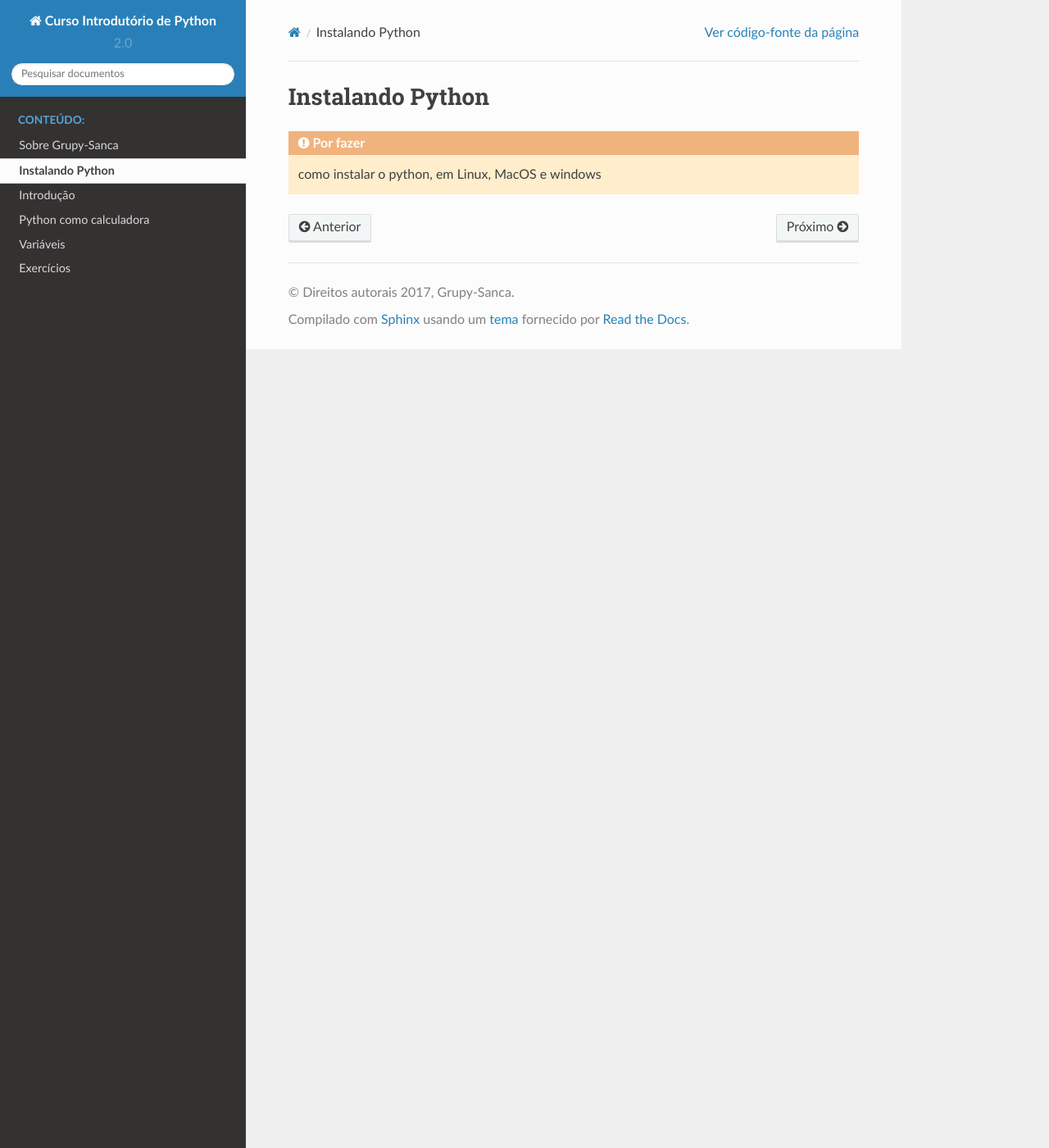
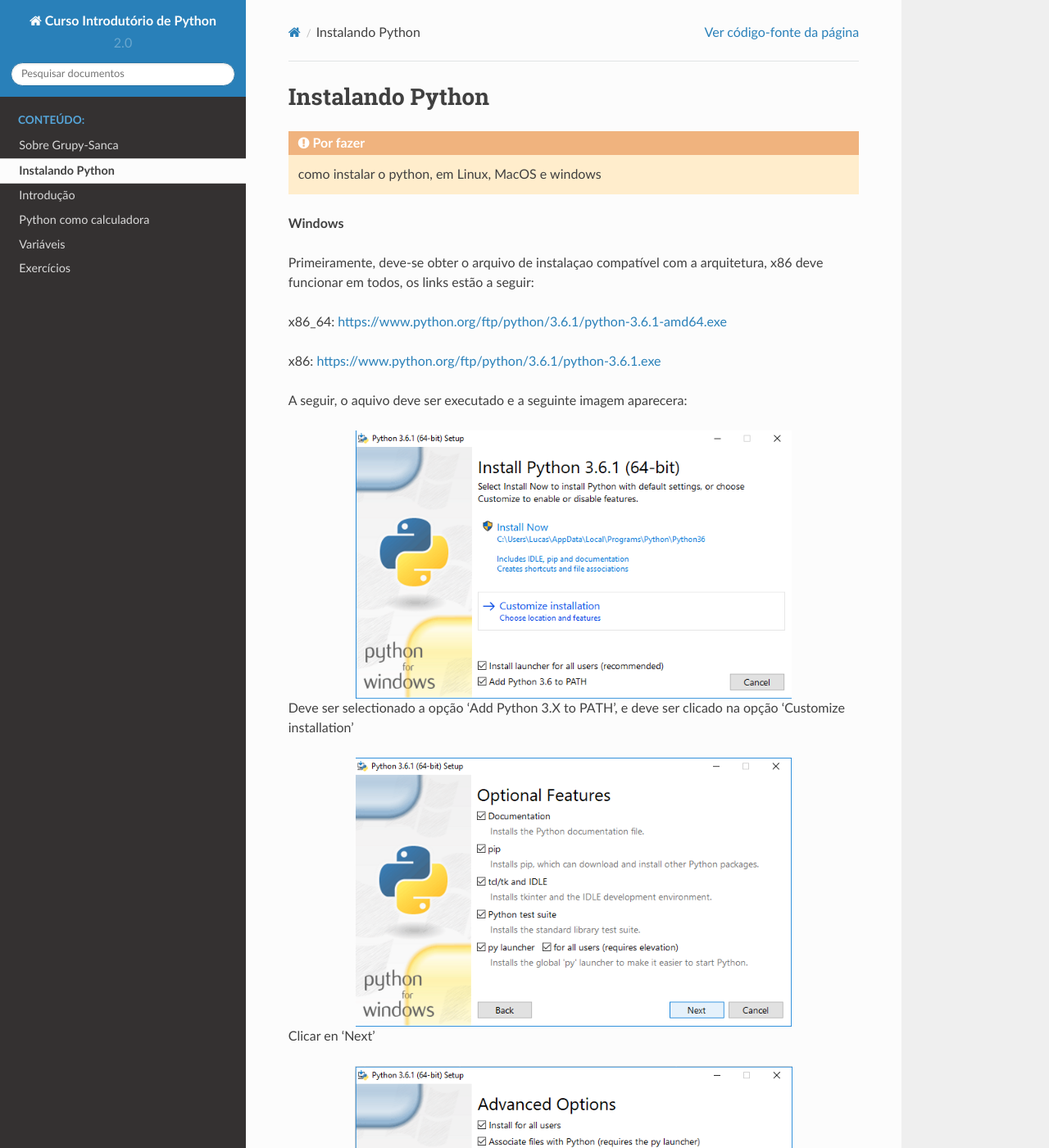
Before and after one commit to grupy-sanca/curso-python, a Sphinx documentation site: the page built from material/source/instalacao.rst, in a window 1280 px wide and 1400 px high. Shown: the whole window at 82% size. Built offline with Sphinx 7.4.7 and the Read the Docs theme 2.0.0, drawn with Linux system fonts in a browser that asks for light colours; some of the changed text lies outside the part shown.

Commit message:
instalacao de python para windows com imagens

```diff
--- a/material/source/instalacao.rst
+++ b/material/source/instalacao.rst
@@ -2,3 +2,47 @@
 =================
 
 .. todo:: como instalar o python, em Linux, MacOS e windows
+
+**Windows**
+
+Primeiramente, deve-se obter o arquivo de instalaçao compatível com a arquitetura, x86 deve funcionar em todos, os links estão a seguir:
+
+
+x86_64: https://www.python.org/ftp/python/3.6.1/python-3.6.1-amd64.exe
+
+x86:    https://www.python.org/ftp/python/3.6.1/python-3.6.1.exe
+
+A seguir, o aquivo deve ser executado e a seguinte imagem aparecera:
+
+.. figure:: images/install1.png
+   :align: center
+   :scale: 80%
+
+Deve ser selectionado a opção 'Add Python 3.X to PATH', e deve ser clicado na opção 'Customize installation'
+
+
+.. figure:: images/install2.png
+   :align: center
+   :scale: 80%
+
+Clicar en 'Next'
+
+.. figure:: images/install3.png
+   :align: center
+   :scale: 80%
+
+Selectionar a opção: 'Install for all users' e clicar em 'Install', uma janela pedindo permissão de administrador deve aparecer, é necessário aceitar
+
+.. figure:: images/install4.png
+   :align: center
+   :scale: 80%
+
+Clicar em 'Disable path lenght limit', novamente, uma janela de permissão de administrador vai aparecer, é necessário aceitar
+
+.. figure:: images/install5.png
+   :align: center
+   :scale: 80%
+
+Clicar em 'Close'
+
+Parabéns, agora o Python está intalado em sua máquina!
```
